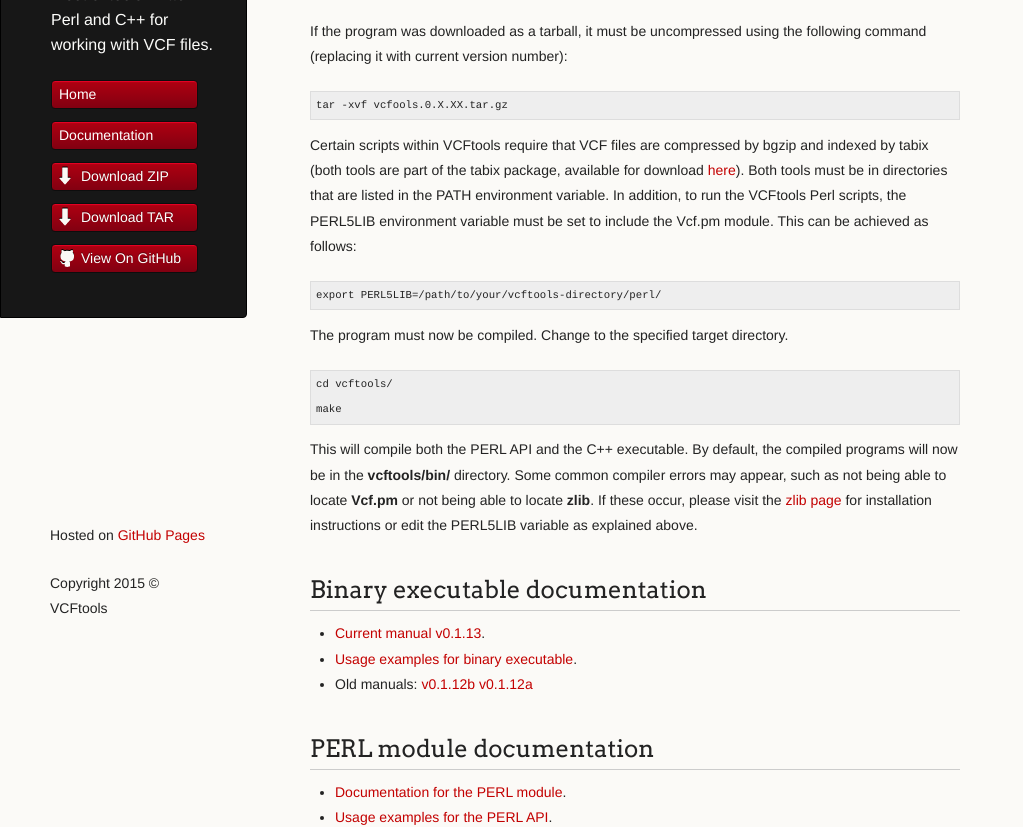
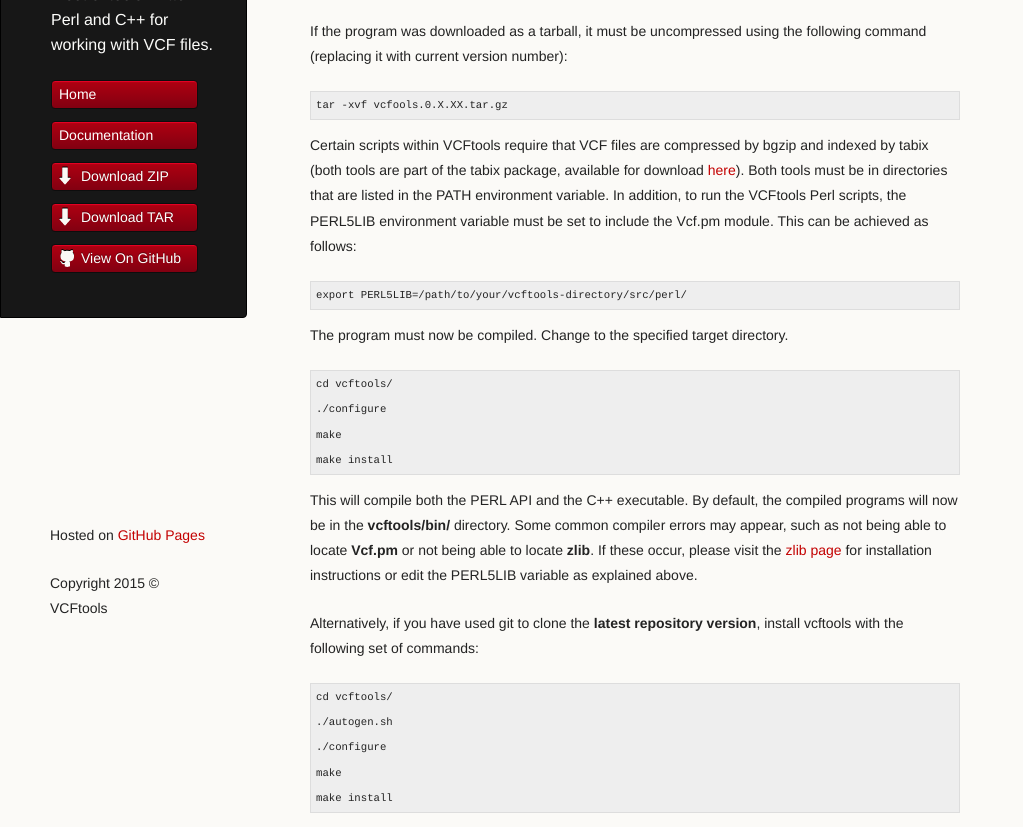
Before and after one commit to vcftools/vcftools.github.io, a plain HTML site: page examples.html in a window 1280 px wide. Shown: the part 147-974 px from the top of the page, without its empty margins (0-1023 px from the left). Drawn offline with Linux system fonts and the light colour scheme.

Commit message:
Webpage edits for release v0.1.14

```diff
--- a/examples.html
+++ b/examples.html
@@ -35,19 +35,29 @@
 		<p class="codebox">tar -xvf vcfools.0.X.XX.tar.gz</p>
 		<p>Certain scripts within VCFtools require that VCF files are compressed by bgzip and indexed by tabix (both tools are part of the tabix package, available for download <a href="https://sourceforge.net/projects/samtools/files/tabix/">here</a>).
 		 Both tools must be in directories that are listed in the PATH environment variable. In addition, to run the VCFtools Perl scripts, the PERL5LIB environment variable must be set to include the Vcf.pm module. This can be achieved as follows:</p>
-		<p class="codebox">export PERL5LIB=/path/to/your/vcftools-directory/perl/</p>
+		<p class="codebox">export PERL5LIB=/path/to/your/vcftools-directory/src/perl/</p>
 		<p>The program must now be compiled. Change to the specified target directory.</p>
 		<p class="codebox">cd vcftools/
-		<br>make</p>
+		<br>./configure
+		<br>make
+		<br>make install
+		</p>
 		<p>This will compile both the PERL API and the C++ executable. By default, the compiled programs will now be in the <strong>vcftools/bin/</strong> directory.
 		Some common compiler errors may appear, such as not being able to locate <strong>Vcf.pm</strong> or not being able to locate <strong>zlib</strong>.
 		If these occur, please visit the <a href="http://zlib.net/">zlib page</a> for installation instructions or edit the PERL5LIB variable as explained above.</p>
 
+		<p>Alternatively, if you have used git to clone the <strong>latest repository version</strong>, install vcftools with the following set of commands:</p>
+		<p class="codebox">cd vcftools/
+		<br>./autogen.sh
+		<br>./configure
+		<br>make
+		<br>make install
+		</p>
       	<h2>Binary executable documentation</h2>
       	<ul>
-        	<li><a href="man_latest.html">Current manual v0.1.13</a>.</li>
+        	<li><a href="man_latest.html">Current manual v0.1.14</a>.</li>
       		<li><a href="documentation.html">Usage examples for binary executable</a>.</li>
-		<li>Old manuals: <a href="man_0112b.html">v0.1.12b</a> <a href="man_0112a.html">v0.1.12a</a></li>
+		<li>Old manuals: <a href="man_0113.html">v0.1.13</a><a href="man_0112b.html">v0.1.12b</a> <a href="man_0112a.html">v0.1.12a</a></li>
 		</ul>
       	<h2>PERL module documentation</h2>
       	<ul>
```
Also changed, not shown: man_0113.html (renamed from man_latest.html).
